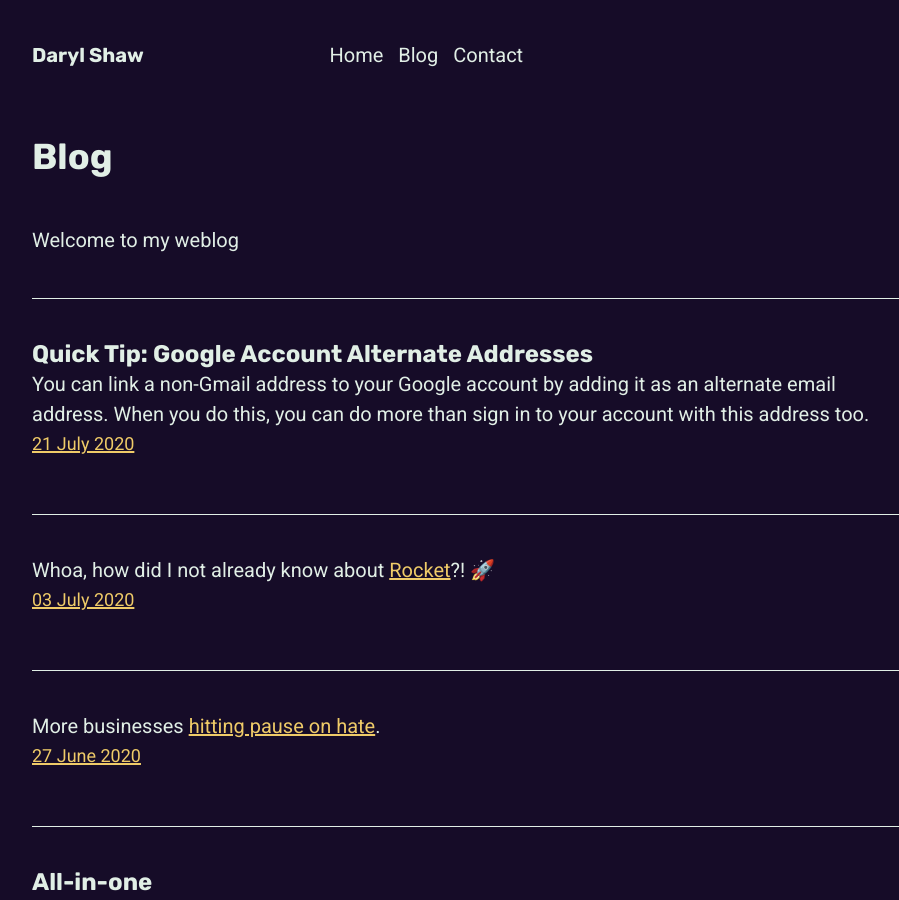
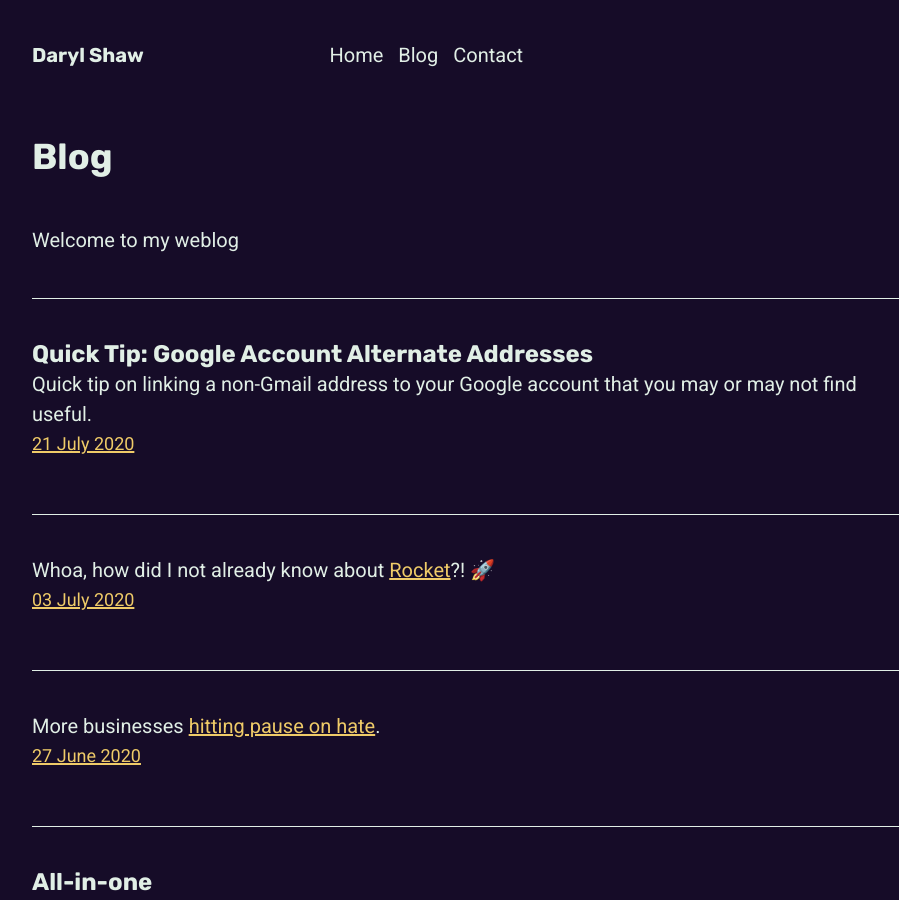
Before and after one commit to darylshaw/darylshaw.co.uk, a Jekyll site: the page built from blog.md, in a window 1280 px wide and 900 px high. Shown: the whole window, without its empty margins (13-912 px from the left). Built offline with Jekyll 4.4.1, drawn with Linux system fonts in a browser that asks for light colours; a script that is not in the unit is left out; comment, search, counter and statistics services are not loaded.

Commit message:
Update Post “2020-07-21-quick-tip-google-account-alternate-addresses”

```diff
--- a/_posts/2020-07-21-quick-tip-google-account-alternate-addresses.md
+++ b/_posts/2020-07-21-quick-tip-google-account-alternate-addresses.md
@@ -2,9 +2,8 @@
 title: "Quick Tip: Google Account Alternate Addresses"
 date: 2020-07-21T14:32:13.760Z
 layout: post
-excerpt: You can link a non-Gmail address to your Google account by adding it as
-  an alternate email address. When you do this, you can do more than sign in to
-  your account with this address too.
+excerpt: Quick tip on linking a non-Gmail address to your Google account that
+  you may or may not find useful.
 ---
 You can link a non-Gmail address to your Google account by adding it as an alternate email address. When you do this, you can do more than sign in to your account with this address too.
 
```
